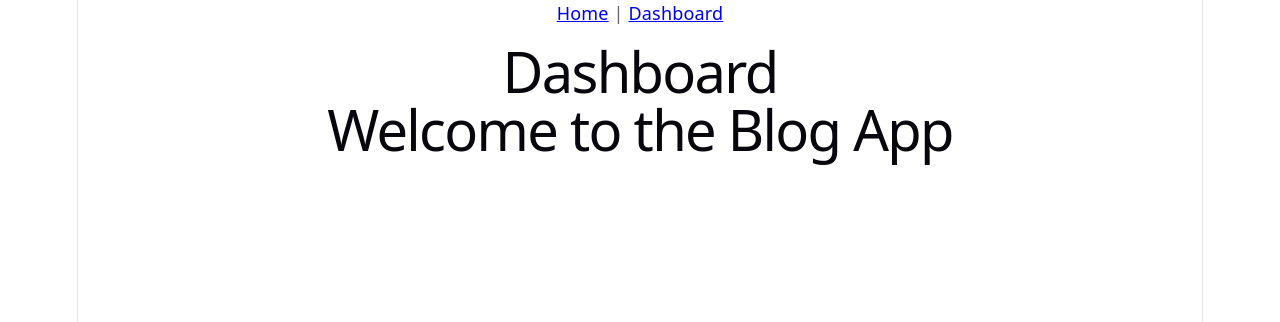
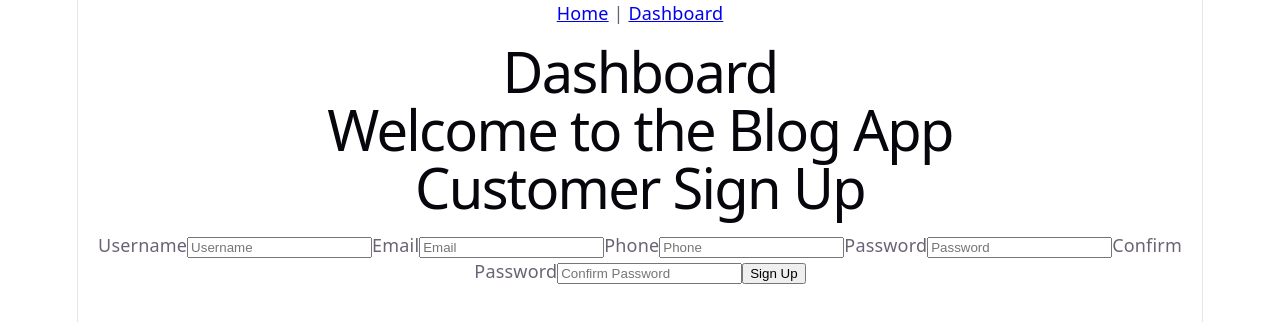
Before and after one commit to HusainAlmajed/Project-4-FrontEnd, a React (Vite) app: page /sign-up/customer in a window 1280 px wide. Shown: the top 322 px of the page. Built offline with nearby package versions, Linux system fonts and the light colour scheme; no server answers.

Commit message:
created the customer sign up page and will start on the business sign up

```diff
--- a/src/App.jsx
+++ b/src/App.jsx
@@ -1,27 +1,36 @@
 import Nav from "./components/Nav"
-// import SignUpForm from "./pages/SignUpForm"
+import CustomerSignUpForm from "./components/CustomerSignUp"
 import './App.css'
-// import { Routes, Route, useNavigate } from "react-router"
-// import { useState, useEffect } from "react"
+import { Routes, Route, useNavigate } from "react-router"
+import { useState, useEffect } from "react"
 // import SignInForm from "./pages/SignInForm"
 // import Landing from "./pages/Landing"
 import Dashboard from "./pages/Dashboard"
-// import { useParams } from "react-router"
+import { useParams } from "react-router"
 
 
-// const getUserFromToken = () => {
-//   const token = localStorage.getItem('token')
-//   if (!token) return null
-//   return JSON.parse(atob(token.split('.')[1])).payload
-// }
+const getUserFromToken = () => {
+  const token = localStorage.getItem('token')
+  if (!token) return null
+  return JSON.parse(atob(token.split('.')[1])).payload
+}
 
 const App = () => {
+
+  const [user, setUser] = useState(getUserFromToken())
 
   return (
     <div>
       <Nav />
       <Dashboard />
       <h1>Welcome to the Blog App</h1>
+      <Routes>
+        <Route path="/sign-up/customer" element={<CustomerSignUpForm />}/>
+
+        {/* <Route path="/sign-up/owner" element={<OwnerSignUpForm />}/> */}
+
+        {/* <Route path="/sign-in" element={<SignInForm />}/> */}
+      </Routes>
     </div>
   )
 }
--- a/src/components/CustomerSignUp.jsx
+++ b/src/components/CustomerSignUp.jsx
@@ -44,4 +44,94 @@ const CustomerSignUpForm = (props) => {
 
         return ""
     }
+
+    const handleSubmit = async (event) => {
+        event.preventDefault()
+
+        const passwordError = validatePassword(formData.password)
+
+        if (passwordError) {
+            setMessage(passwordError)
+            return
+        }
+        if (formData.password !== formData.confirmPassword) {
+            setMessage("Passwords do not match.")
+            return
+        }
+        try {
+            const { confirmPassword, ...userData } = formData
+
+            const data = await customerSignUp(userData)
+
+            localStorage.setItem("token", data.token)
+
+            setMessage("Account created successfully!")
+
+            navigate("/")
+        } catch (error) {
+            setMessage(error.message)
+        }
+    }
+
+    return (
+        <div>
+            <h1>Customer Sign Up</h1>
+
+            <form onSubmit={handleSubmit}>
+                <label htmlFor="username">Username</label>
+                <input
+                    type="text"
+                    name="username"
+                    placeholder="Username"
+                    value={formData.username}
+                    onChange={handleChange}
+                />
+
+                <label htmlFor="email">Email</label>
+                <input
+                    type="email"
+                    name="email"
+                    placeholder="Email"
+                    value={formData.email}
+                    onChange={handleChange}
+                />
+
+                <label htmlFor="phone">Phone</label>
+                <input
+                    type="tel"
+                    name="phone"
+                    placeholder="Phone"
+                    value={formData.phone}
+                    onChange={handleChange}
+                />
+
+                <label htmlFor="password">Password</label>
+                <input
+                    type="password"
+                    name="password"
+                    placeholder="Password"
+                    value={formData.password}
+                    onChange={handleChange}
+                />
+
+                <label htmlFor="confirmPassword">Confirm Password</label>
+                <input
+                    type="password"
+                    name="confirmPassword"
+                    placeholder="Confirm Password"
+                    value={formData.confirmPassword}
+                    onChange={handleChange}
+                />
+
+                <button type="submit">
+                    Sign Up
+                </button>
+
+            </form>
+
+            {message && <p>{message}</p>}
+        </div>
+    )
 }
+
+export default CustomerSignUpForm
```
